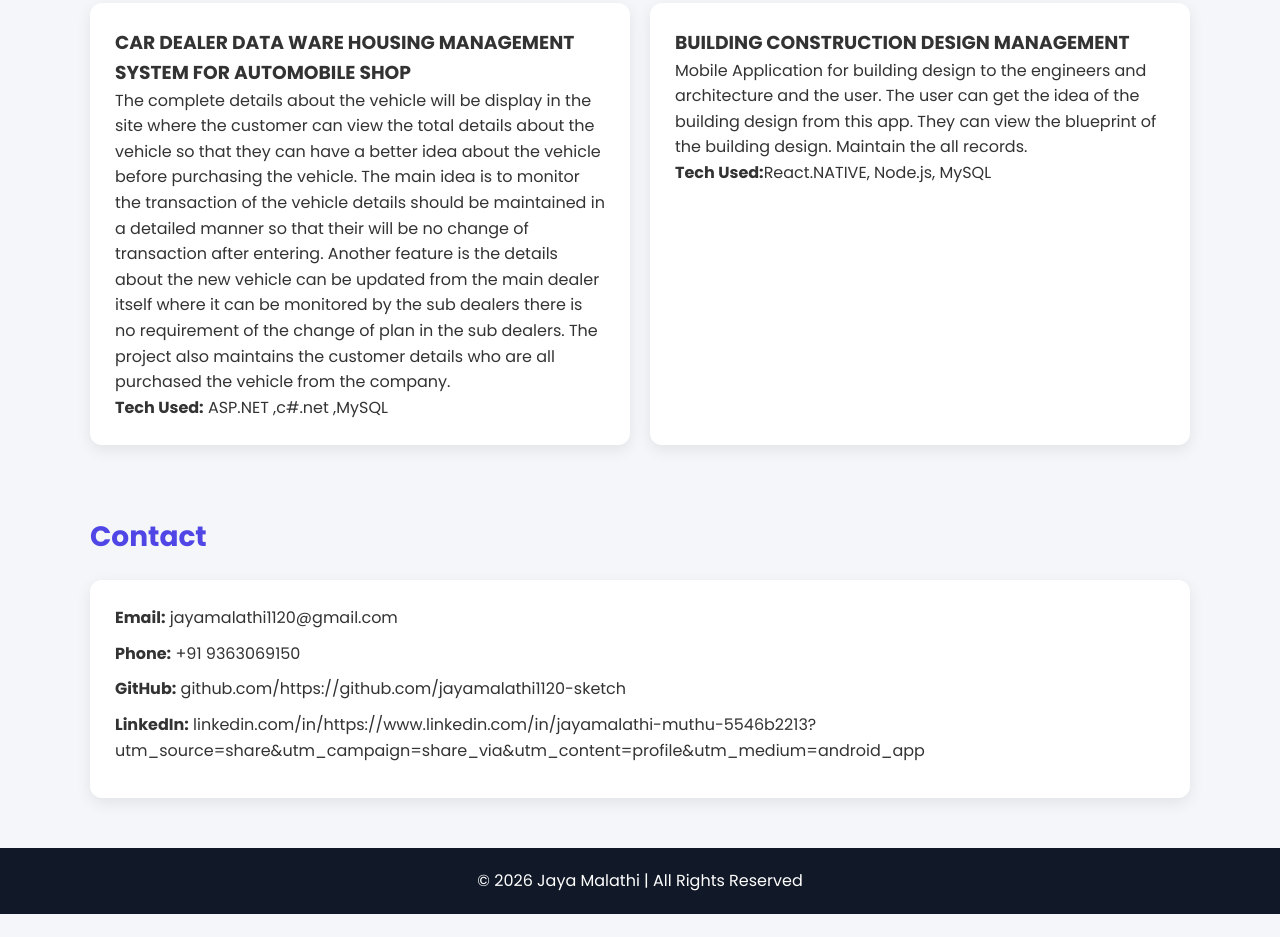
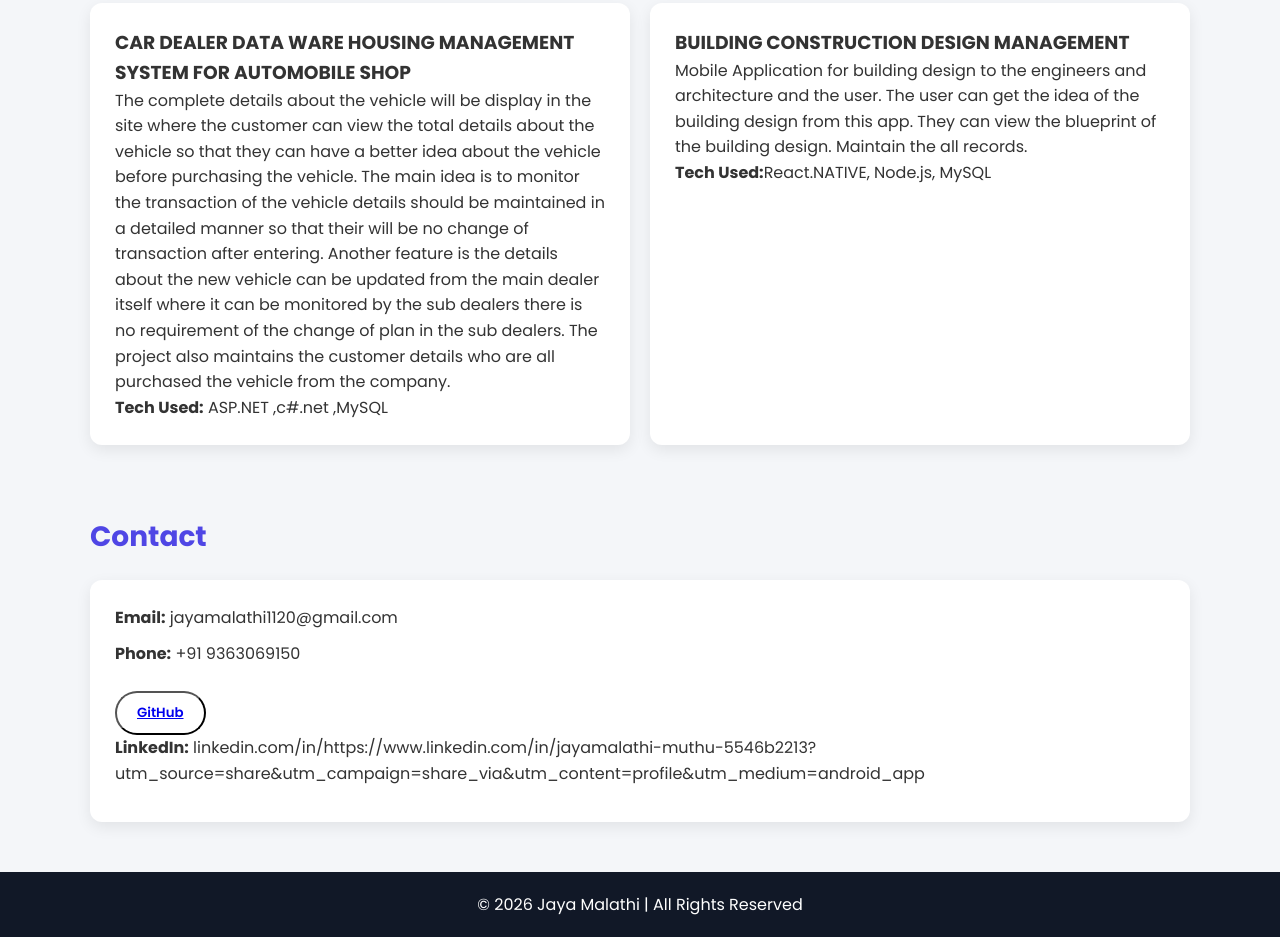
Before and after one commit to jayamalathi1120-sketch/jayamalathi.github-io, a plain HTML site: page index.html in a window 1280 px wide. Shown: the part 848-1785 px from the top of the page. Before the commit the page ends 1762 px from the top, so only its background shows below. Drawn offline with Linux system fonts and the light colour scheme.

Commit message:
Fix HTML structure and update contact links

```diff
--- a/index.html
+++ b/index.html
@@ -179,7 +179,7 @@ Maintain the all records.</p>
     <div class="card">
         <p><strong>Email:</strong> jayamalathi1120@gmail.com</p>
         <p><strong>Phone:</strong> +91 9363069150 </p>
-        <p><strong>GitHub:</strong> github.com/https://github.com/jayamalathi1120-sketch</p>
+         <button class="btn-rounded btn btn-outline-primary mt-4"><a href="https://github.com/jayamalathi1120-sketch">GitHub</a></button>
         <p><strong>LinkedIn:</strong> linkedin.com/in/https://www.linkedin.com/in/jayamalathi-muthu-5546b2213?utm_source=share&utm_campaign=share_via&utm_content=profile&utm_medium=android_app</p>
     </div>
 </section>
@@ -187,4 +187,5 @@ Maintain the all records.</p>
 </div><footer>
     © 2026 Jaya Malathi | All Rights Reserved
 </footer></body>
+
 </html>
```
